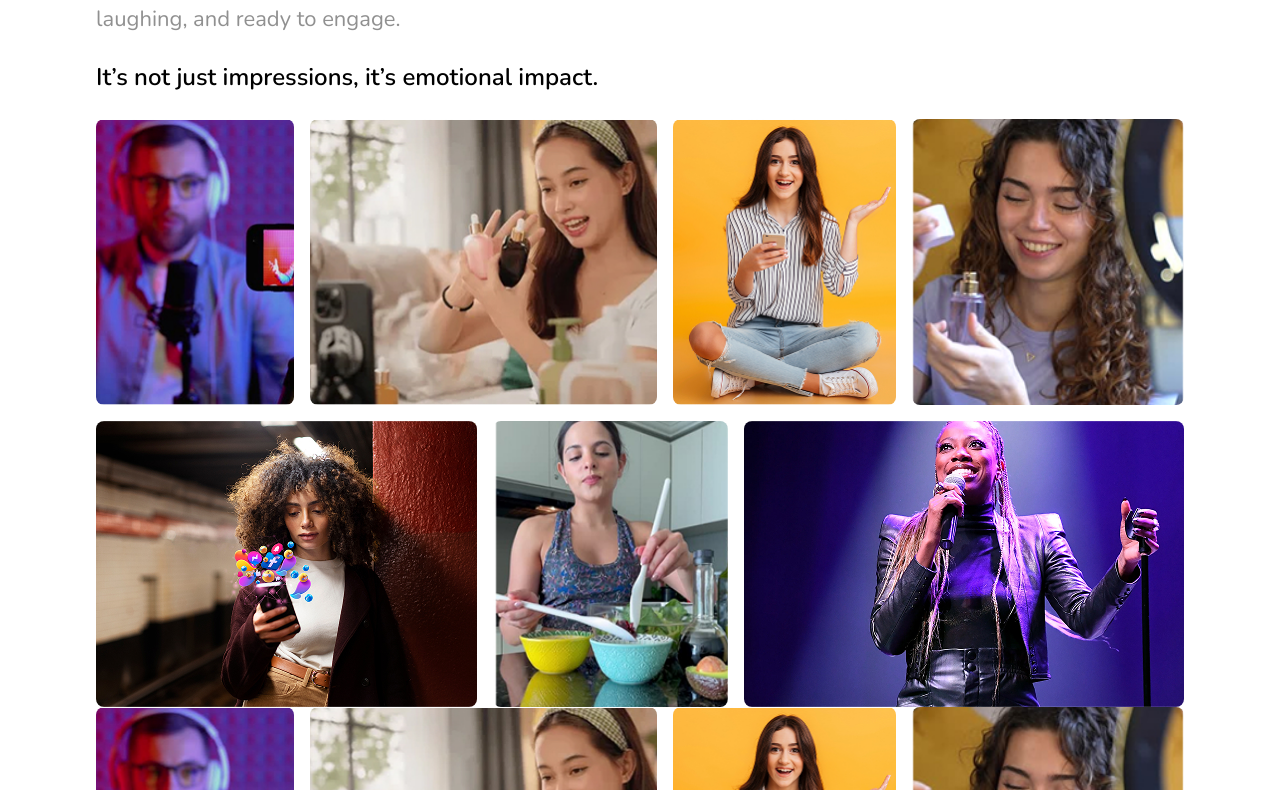
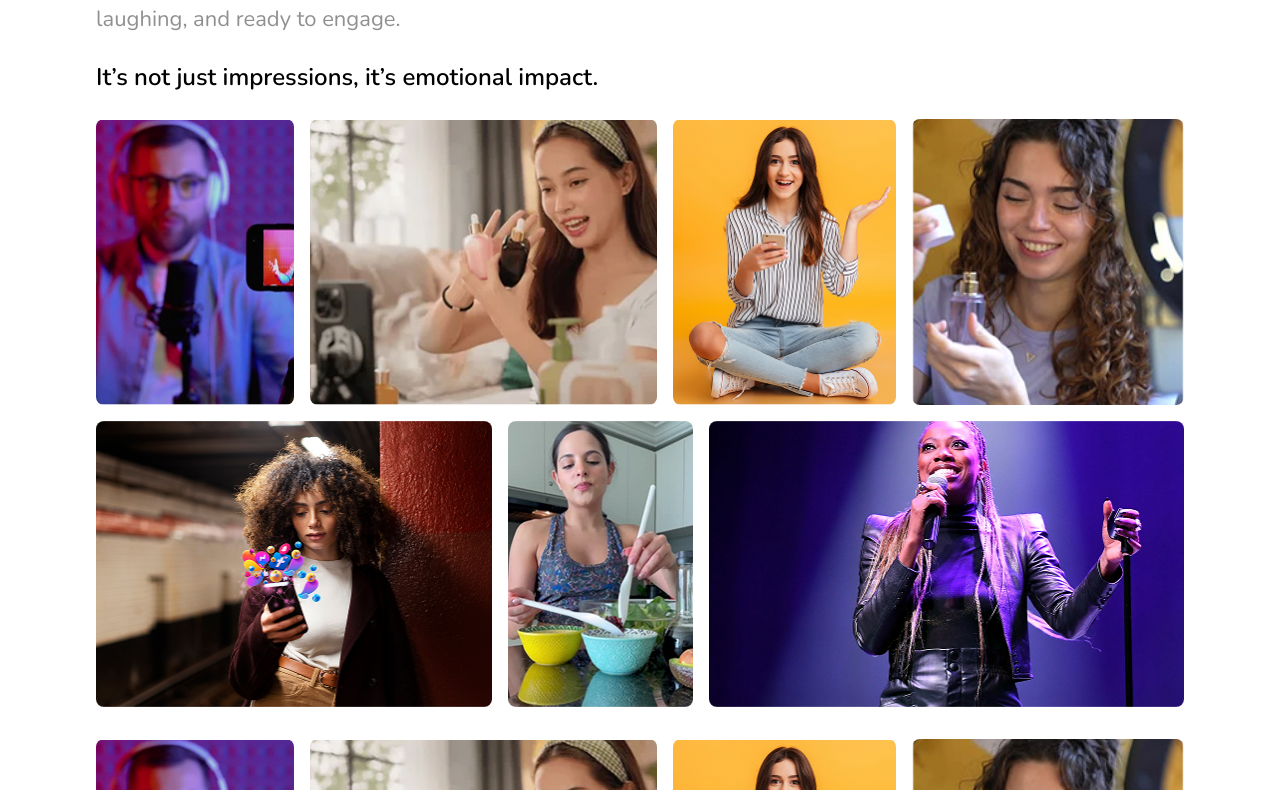
Before and after one commit to Scaleup-Pak/Landing-page-template, a React (Vite) app: page / in a window 1280 px wide. Shown: the part 4570-5360 px from the top of the page. Built offline with nearby package versions, Linux system fonts and the light colour scheme; no server answers.

Commit message:
fix: Adjust layout and spacing in Features and ImageGrid components for better visual consistency

```diff
--- a/src/components/Feature.tsx
+++ b/src/components/Feature.tsx
@@ -63,7 +63,7 @@ export function Features() {
           </div>
         </div>
       </div>
-      <div className="mt-6">
+      <div className="mt-6 flex flex-col gap-8">
         <ImageGrid />
         <ImageGrid />
 
--- a/src/components/ImageGrid.tsx
+++ b/src/components/ImageGrid.tsx
@@ -48,7 +48,7 @@ const ImageGrid: React.FC = () => {
 
         {/* Second Row - 3 images with varying widths */}
         <div className="flex flex-col sm:flex-row gap-3 sm:gap-4">
-          <div className="w-full sm:flex-[1.3] sm:h-[180px] md:h-[285.766px] overflow-hidden rounded-lg">
+          <div className="w-full sm:flex-[1.5] sm:h-[180px] md:h-[285.766px] overflow-hidden rounded-lg">
             <img
               src={image5}
               alt="Feature 5"
@@ -56,7 +56,7 @@ const ImageGrid: React.FC = () => {
             />
           </div>
 
-          <div className="w-full sm:flex-[0.8] sm:h-[180px] md:h-[285.766px] overflow-hidden rounded-lg">
+          <div className="w-full sm:flex-[0.7] sm:h-[180px] md:h-[285.766px] overflow-hidden rounded-lg">
             <img
               src={image6}
               alt="Feature 6"
@@ -64,7 +64,7 @@ const ImageGrid: React.FC = () => {
             />
           </div>
 
-          <div className="w-full sm:flex-[1.5] sm:h-[180px] md:h-[285.766px] overflow-hidden rounded-lg">
+          <div className="w-full sm:flex-[1.8] sm:h-[180px] md:h-[285.766px] overflow-hidden rounded-lg">
             <img
               src={image7}
               alt="Feature 7"
```
